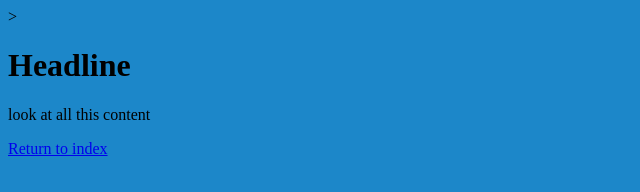
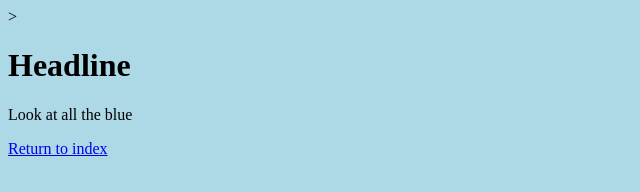
Before and after one commit to alexhart00/alexhart00.github.io, a plain HTML site: page bacs200/template.html in a window 1280 px wide. Shown: the whole page, without its empty margins (0-640 px from the left). Drawn offline with Linux system fonts and the light colour scheme.

Commit message:
Update template.html

```diff
--- a/bacs200/template.html
+++ b/bacs200/template.html
@@ -6,9 +6,9 @@
     <title>Page Title</title>
   </head>
 
-  <body style="background-color:#1c87c9;">>
+  <body style="background-color:#add8e6;">>
     <h1>Headline</h1>
-    <p>look at all this content</p>
+    <p>Look at all the blue</p>
     <p><a href="index.html">Return to index</a></p>
   </body>
 
```
